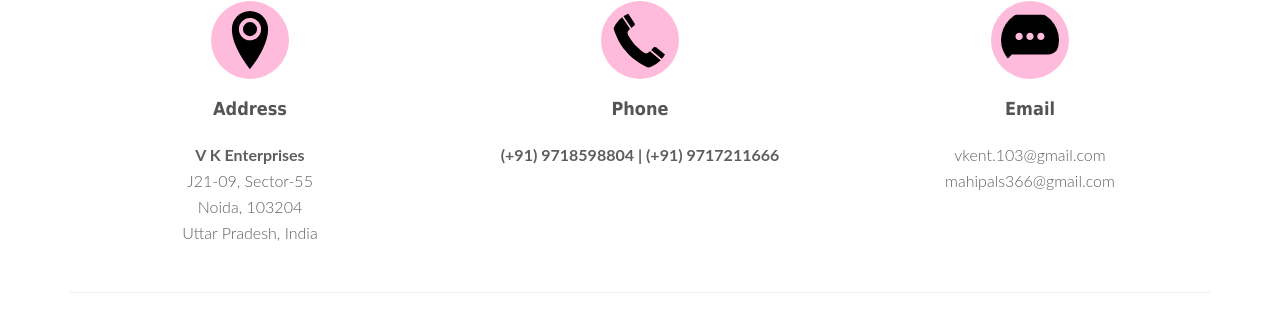
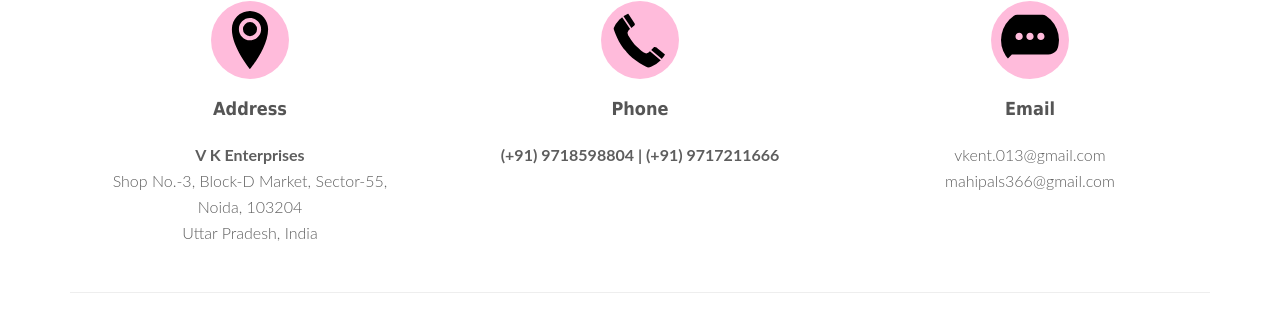
Before and after one commit to vkenterprises/vkent, a Jekyll site: the page built from index.html, in a window 1280 px wide and 900 px high, scrolled down 3870 px. Shown: the part 115-429 px from the top of the window. Built offline with Jekyll 4.4.1, drawn with Linux system fonts in a browser that asks for light colours.

Commit message:
fixed issue with address

```diff
--- a/_includes/contact.html
+++ b/_includes/contact.html
@@ -49,8 +49,7 @@
                     <div class="page-description">
                         <b>V K Enterprises</b>
                         <br>
-                        J21-09,
-                        Sector-55
+                        Shop No.-3, Block-D Market, Sector-55,
                         <br>
                         Noida, 103204
                         <br/>
@@ -87,7 +86,7 @@
 
                     <div class="page-heading">Email</div>
                     <div class="page-description">
-                        vkent.103@gmail.com <br/>
+                        vkent.013@gmail.com <br/>
                         mahipals366@gmail.com
                         <br>
                         <br/>
```
